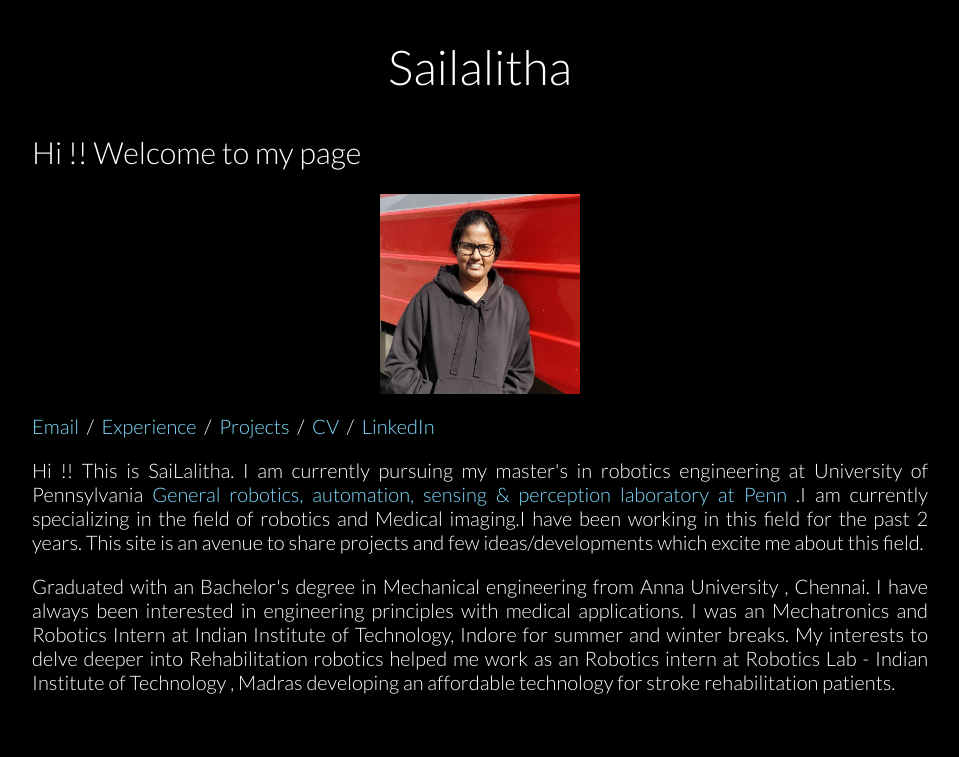
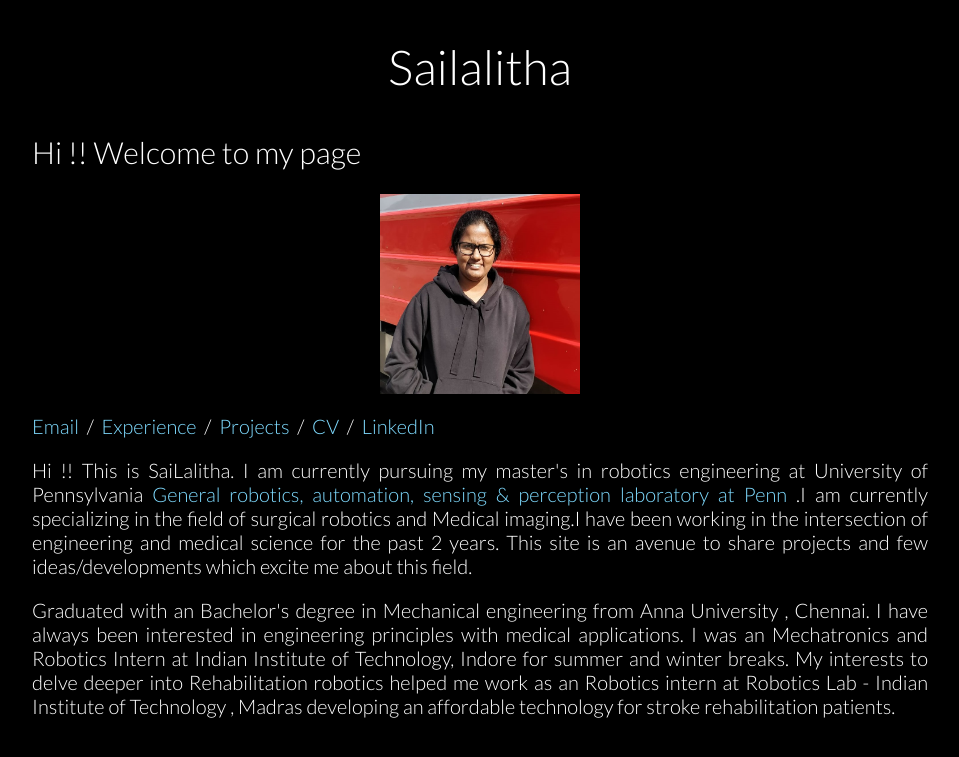
Before and after one commit to sailalitha96/sailalitha96.github.io, a Jekyll site: the page index.html, which Jekyll copies as it is, in a window 1280 px wide. Shown: the top 757 px of the page, without its empty margins (160-1119 px from the left). Built offline with Jekyll 4.4.1, drawn with Linux system fonts in a browser that asks for light colours; nearby versions of some CDN libraries.

Commit message:
Update index.html

```diff
--- a/index.html
+++ b/index.html
@@ -25,7 +25,7 @@
 
               </p>
 
-		<p> Hi !! This is SaiLalitha. I am currently pursuing my master's in robotics engineering at University of Pennsylvania <a href="https://www.grasp.upenn.edu/">General robotics, automation, sensing & perception laboratory at Penn </a>.I am currently specializing in the field of robotics and Medical imaging.I have been working in this field for the past 2 years.
+		<p> Hi !! This is SaiLalitha. I am currently pursuing my master's in robotics engineering at University of Pennsylvania <a href="https://www.grasp.upenn.edu/">General robotics, automation, sensing & perception laboratory at Penn </a>.I am currently specializing in the field of surgical robotics and Medical imaging.I have been working in the intersection of engineering and medical science for the past 2 years.
 			This site is an avenue to share projects and few ideas/developments which excite me about this field.
 
 		<p> Graduated with an Bachelor's degree in Mechanical engineering from Anna University , Chennai. I have always been interested in engineering principles with medical applications. I was an Mechatronics and Robotics Intern at Indian Institute of Technology, Indore for summer and winter breaks. My interests to delve deeper into Rehabilitation robotics helped me work as an Robotics intern at Robotics Lab - Indian Institute of Technology , Madras developing an affordable technology for stroke rehabilitation patients.</p>
```
